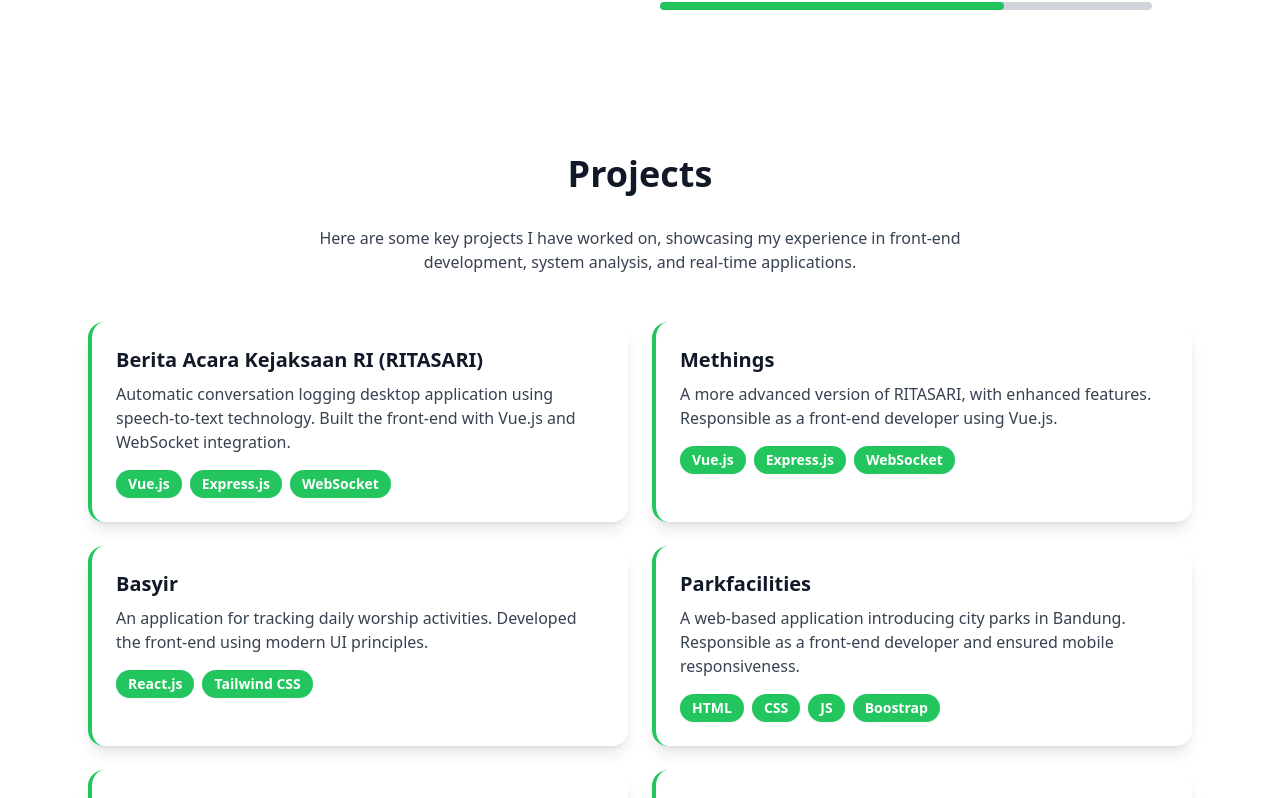
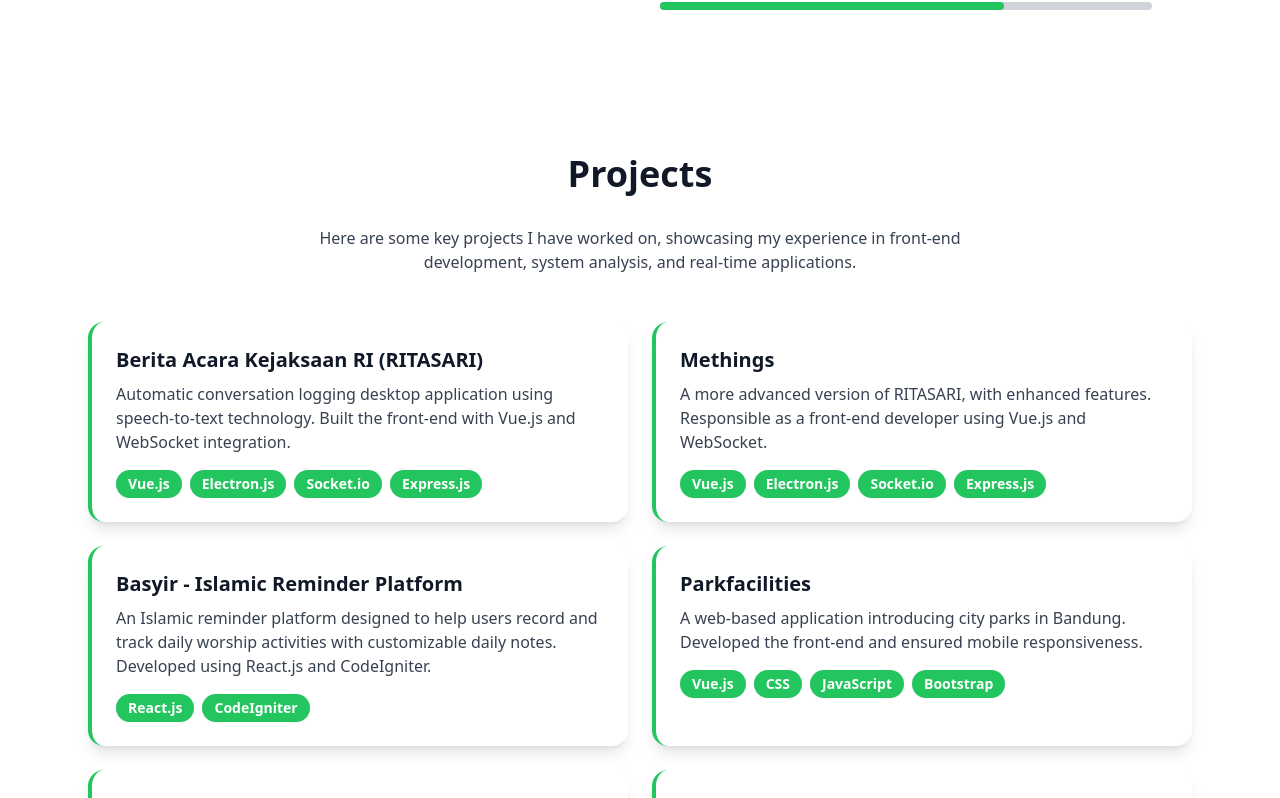
Before and after one commit to salmanalfarisi29/web-portofolio-salman, a Next.js app: page / in a window 1280 px wide. Shown: the part 1998-2796 px from the top of the page. Built offline with nearby package versions, Linux system fonts and the light colour scheme.

Commit message:
UPDATE PROJECT

```diff
--- a/src/app/components/Project.tsx
+++ b/src/app/components/Project.tsx
@@ -7,31 +7,31 @@
     name: "Berita Acara Kejaksaan RI (RITASARI)",
     description:
       "Automatic conversation logging desktop application using speech-to-text technology. Built the front-end with Vue.js and WebSocket integration.",
-    technologies: ["Vue.js", "Express.js", "WebSocket"],
+    technologies: ["Vue.js", "Electron.js", "Socket.io", "Express.js"],
   },
   {
     name: "Methings",
     description:
-      "A more advanced version of RITASARI, with enhanced features. Responsible as a front-end developer using Vue.js.",
-    technologies: ["Vue.js", "Express.js", "WebSocket"],
+      "A more advanced version of RITASARI, with enhanced features. Responsible as a front-end developer using Vue.js and WebSocket.",
+    technologies: ["Vue.js", "Electron.js", "Socket.io", "Express.js"],
   },
   {
-    name: "Basyir",
+    name: "Basyir - Islamic Reminder Platform",
     description:
-      "An application for tracking daily worship activities. Developed the front-end using modern UI principles.",
-    technologies: ["React.js", "Tailwind CSS"],
+      "An Islamic reminder platform designed to help users record and track daily worship activities with customizable daily notes. Developed using React.js and CodeIgniter.",
+    technologies: ["React.js", "CodeIgniter"],
   },
   {
     name: "Parkfacilities",
     description:
-      "A web-based application introducing city parks in Bandung. Responsible as a front-end developer and ensured mobile responsiveness.",
-    technologies: ["HTML", "CSS", "JS", "Boostrap"],
+      "A web-based application introducing city parks in Bandung. Developed the front-end and ensured mobile responsiveness.",
+    technologies: ["Vue.js", "CSS", "JavaScript", "Bootstrap"],
   },
   {
     name: "Service Vessel Trajectory Prediction",
     description:
-      "Developed a ship prediction service implemented in a combat management system simulator. Role: System Analyst.",
-    technologies: ["C++", "Extended Kalman Filter", "Combat Management Systems", "MQTT"],
+      "Developed a ship trajectory prediction service implemented in a combat management system simulator using Extended Kalman Filter.",
+    technologies: ["C++", "Extended Kalman Filter", "MQTT", "Combat Management Systems"],
   },
   {
     name: "Aiz Elektronik Company Profile",
@@ -46,6 +46,30 @@
       "Developed a real-time monitoring system for automatic sorting using conveyor machines. Integrated WebSocket for live updates.",
     technologies: ["MERN Stack", "WebSocket", "IoT Integration"],
   },
+  {
+    name: "Geopark Ciletuh Website",
+    description:
+      "A tourism information portal for Geopark Ciletuh. Developed the front-end using Vue.js for an optimized user experience.",
+    technologies: ["Vue.js", "CSS", "JavaScript"],
+  },
+  {
+    name: "Uncall: Uncontrolled Ball Game 3D",
+    description:
+      "A physics-based arcade multiplayer game developed using Godot Engine.",
+    technologies: ["Godot Engine", "Physics-based Movement", "Multiplayer"],
+  },
+  {
+    name: "GradCAM-Based Visual Explanation Model",
+    description:
+      "Web-based AI explainability platform using Streamlit to visualize GradCAM heatmaps from deep learning models.",
+    technologies: ["Streamlit", "Python", "GradCAM", "Machine Learning"],
+  },
+  {
+    name: "Machine Learning - Classification & Clustering",
+    description:
+      "Developed classification and clustering models using supervised and unsupervised learning techniques.",
+    technologies: ["Python", "Scikit-Learn", "Random Forest", "K-Means", "DBSCAN"],
+  },
 ];
 
 export default function Projects() {
@@ -59,15 +83,12 @@
       className="py-16 px-6 md:px-16 bg-white dark:bg-gray-900 text-gray-900 dark:text-white transition-colors duration-300"
     >
       <div className="max-w-6xl mx-auto">
-        {/* Title */}
         <h2 className="text-3xl md:text-4xl font-bold text-center mb-8">
           Projects
         </h2>
         <p className="text-center text-gray-700 dark:text-gray-300 max-w-2xl mx-auto">
           Here are some key projects I have worked on, showcasing my experience in front-end development, system analysis, and real-time applications.
         </p>
-
-        {/* Projects Grid */}
         <div className="grid md:grid-cols-2 gap-6 mt-12">
           {projects.map((project, index) => (
             <motion.div
@@ -83,17 +104,12 @@
               viewport={{ once: true }}
               className="p-6 bg-white dark:bg-gray-800 rounded-2xl shadow-lg border-l-4 border-green-500 cursor-pointer"
             >
-              {/* Project Name */}
               <h3 className="text-xl font-bold text-gray-900 dark:text-white">
                 {project.name}
               </h3>
-
-              {/* Project Description */}
               <p className="mt-2 text-gray-700 dark:text-gray-300">
                 {project.description}
               </p>
-
-              {/* Technologies Used */}
               <div className="mt-4 flex flex-wrap gap-2">
                 {project.technologies.map((tech, idx) => (
                   <span
@@ -104,8 +120,6 @@
                   </span>
                 ))}
               </div>
-
-              {/* Live Demo Button (Jika Ada) */}
               {project.liveDemo && (
                 <motion.a
                   href={project.liveDemo}
```
